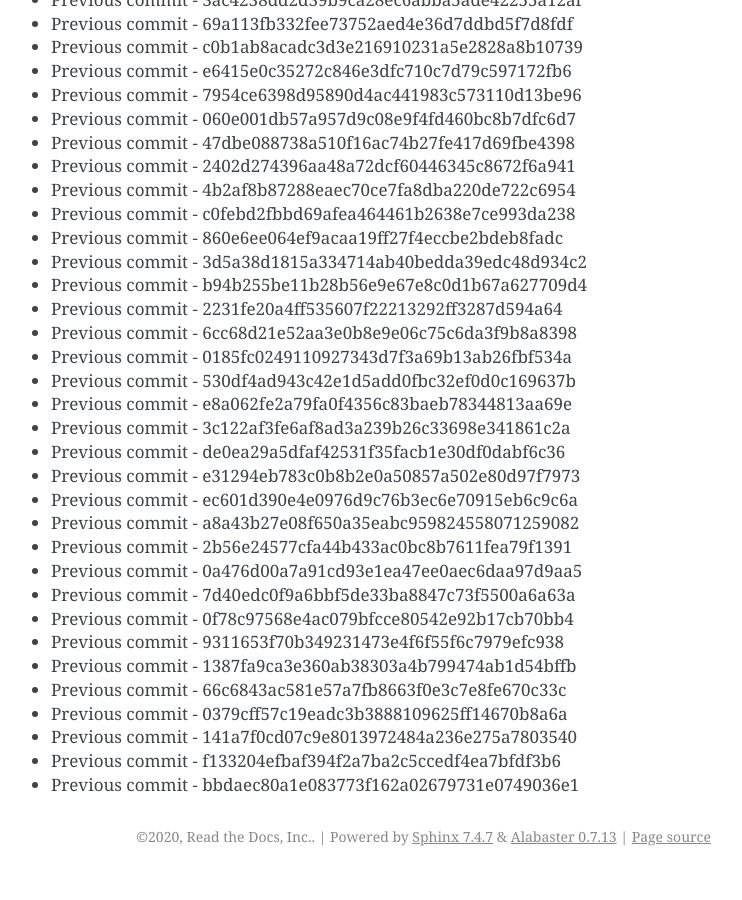
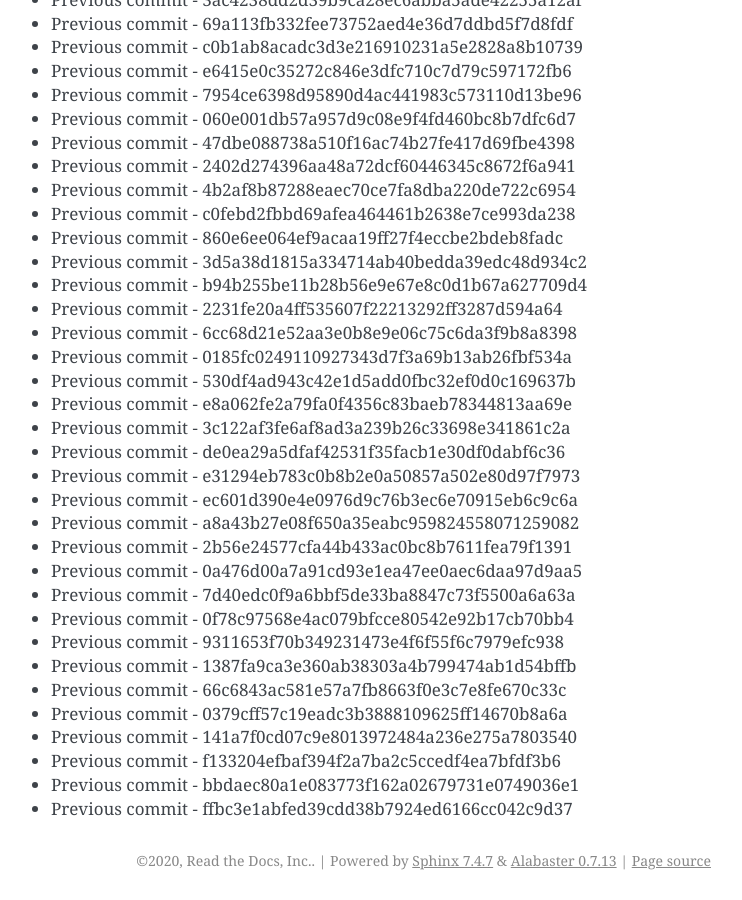
Before and after one commit to readthedocs/rtd-git-stresstest, a Sphinx documentation site: the page built from docs/updates.rst, in a window 1280 px wide and 900 px high, scrolled down 1798 px. Shown: the whole window, without its empty margins (399-1141 px from the left). Built offline with Sphinx 7.4.7, drawn with Linux system fonts in a browser that asks for light colours; before the commit the page ends 2674 px from its top, so only the background shows below that.

Commit message:
Generating commit from previous: ffbc3e1abfed39cdd38b7924ed6166cc042c9d37

```diff
--- a/docs/updates.rst
+++ b/docs/updates.rst
@@ -107,3 +107,4 @@ It can be tested for any performance characteristics.
 * Previous commit - 141a7f0cd07c9e8013972484a236e275a7803540
 * Previous commit - f133204efbaf394f2a7ba2c5ccedf4ea7bfdf3b6
 * Previous commit - bbdaec80a1e083773f162a02679731e0749036e1
+* Previous commit - ffbc3e1abfed39cdd38b7924ed6166cc042c9d37
```
